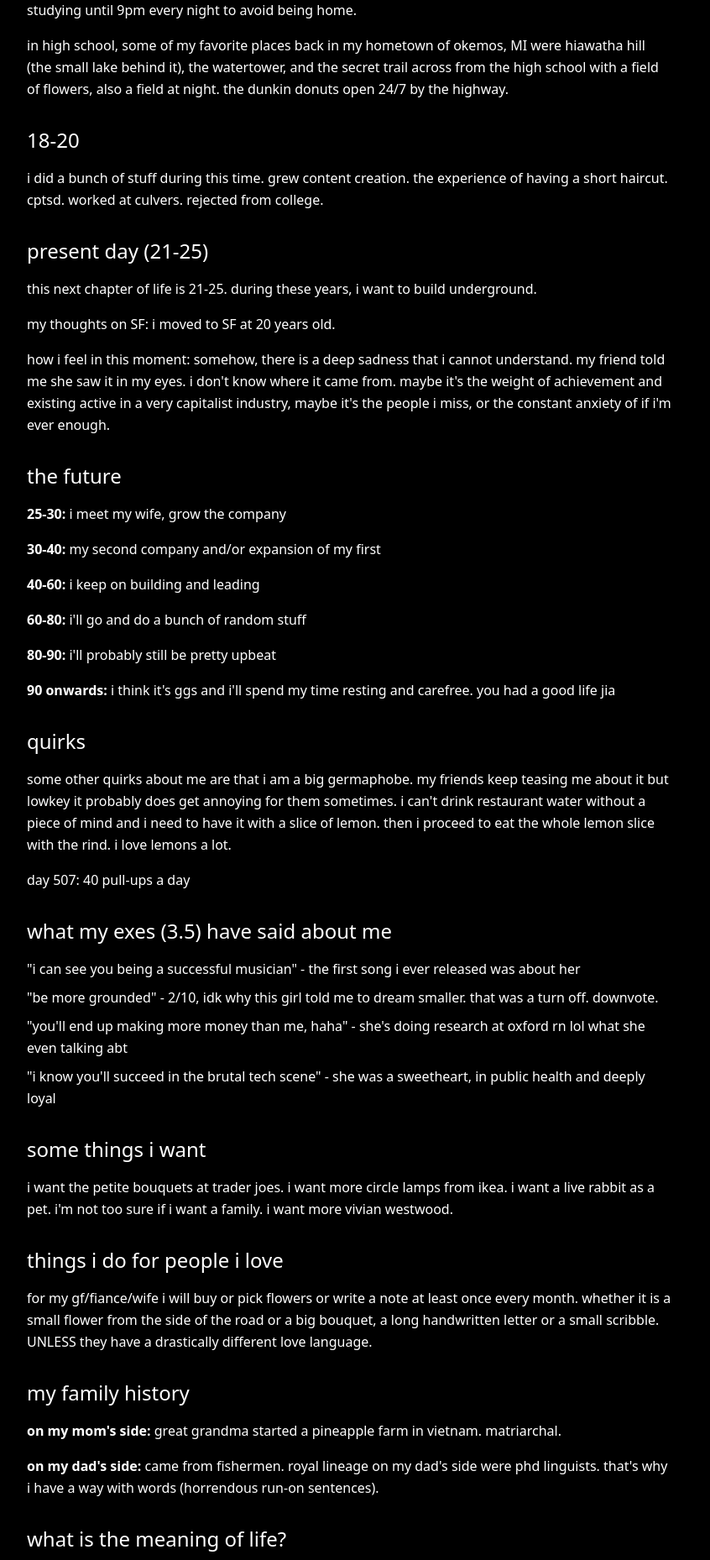
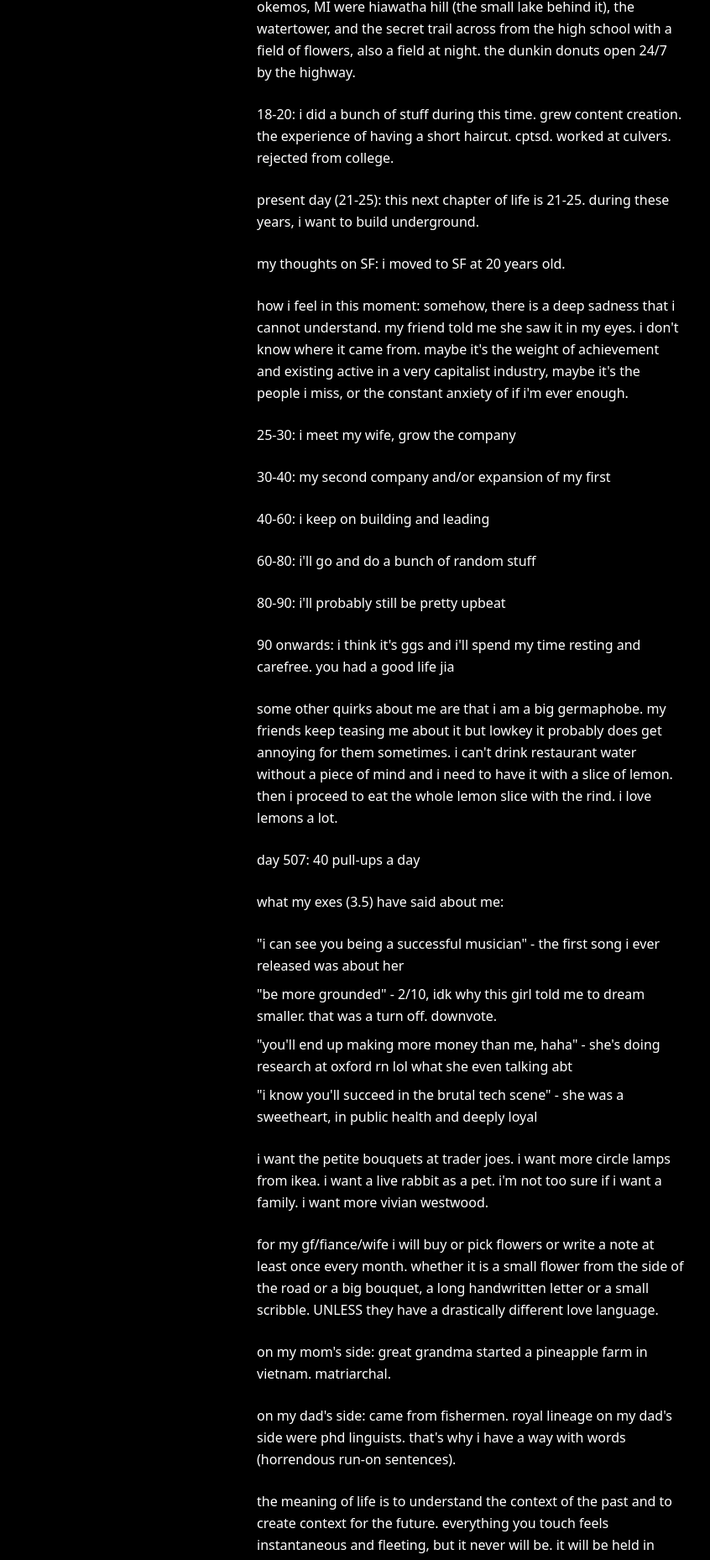
Before and after one commit to audgeviolin07/jiasimple, a Next.js app: page /about in a window 1280 px wide. Shown: the part 839-2697 px from the top of the page at 84% size, without its empty margins (224-1070 px from the left). Built offline with nearby package versions, Linux system fonts and the light colour scheme.

Commit message:
fixing alignment for about page

```diff
--- a/src/app/about/page.tsx
+++ b/src/app/about/page.tsx
@@ -15,135 +15,72 @@ export default function About() {
         <Link href="/writing" className="hover:opacity-80">writing</Link>
       </nav>
 
-      <div className="relative z-10 min-h-screen p-8 md:p-16 lg:p-24">
-        <div className="max-w-3xl mx-auto pt-8">
-          <div className="text-white text-base leading-relaxed space-y-8">
-            <Image src="/jiamelong.png" alt="Jia" width={250} height={250} className="rounded-lg mb-4" />
-            <h1 className="text-2xl md:text-3xl">who i am</h1>
+      <div className="relative z-10 flex items-start justify-center min-h-screen p-8 md:p-16 lg:p-24 pt-24 md:pt-32">
+        <div className="flex flex-col md:flex-row items-center md:items-start justify-center gap-8 md:gap-10 max-w-4xl w-full p-8 md:p-12">
+          <div className="flex flex-col items-center flex-shrink-0 w-[250px]">
+            <Image src="/jiamelong.png" alt="Jia" width={250} height={250} className="rounded-lg" />
+          </div>
 
-          <section className="space-y-4">
-            <h2 className="text-xl md:text-2xl">my entire life story</h2>
+          <div className="text-white text-base max-w-lg leading-relaxed space-y-6">
 
-            <p>
-              since i was young, i couldn&apos;t keep my hands still.
-            </p>
+            <p>since i was young, i couldn&apos;t keep my hands still.</p>
 
-            <p>
-              my earliest recollection of life was in preschool, counting beads with an abacus. there was a snack drawer with saltine crackers and cheddar cheese. i remember reading this book about sticky gum. from then on i read all the books and that started my journey of becoming an avid reader.
-            </p>
+            <p>my earliest recollection of life was in preschool, counting beads with an abacus. there was a snack drawer with saltine crackers and cheddar cheese. i remember reading this book about sticky gum. from then on i read all the books and that started my journey of becoming an avid reader.</p>
 
-            <p>
-              i then moved to taiwan at age 5. and came back at 9.
-            </p>
+            <p>i then moved to taiwan at age 5. and came back at 9.</p>
 
-            <p>
-              the dreams (ones i had when asleep, subconscious) i had at this point were adventurous. i remember stealing snacks and candy in my dream.
-            </p>
+            <p>the dreams (ones i had when asleep, subconscious) i had at this point were adventurous. i remember stealing snacks and candy in my dream.</p>
 
-            <p>
-              in elementary school, i was imaginative and made up detailed scenarios at recess, drew comics and pretended i was a dragon. also a detailed 32 page story based off cat warriors that i co-wrote with two friends and a giant google slide doc where i invited all my friends to make their houses. i tried to do a youtube channel many times.
-            </p>
+            <p>in elementary school, i was imaginative and made up detailed scenarios at recess, drew comics and pretended i was a dragon. also a detailed 32 page story based off cat warriors that i co-wrote with two friends and a giant google slide doc where i invited all my friends to make their houses. i tried to do a youtube channel many times.</p>
 
-            <p>
-              something my mother told me at 16 changed the way i saw life. it was far from what anyone should say, and i&apos;ve viewed myself differently since then. i then spent all my time in the school cafeteria studying until 9pm every night to avoid being home.
-            </p>
+            <p>something my mother told me at 16 changed the way i saw life. it was far from what anyone should say, and i&apos;ve viewed myself differently since then. i then spent all my time in the school cafeteria studying until 9pm every night to avoid being home.</p>
 
-            <p>
-              in high school, some of my favorite places back in my hometown of okemos, MI were hiawatha hill (the small lake behind it), the watertower, and the secret trail across from the high school with a field of flowers, also a field at night. the dunkin donuts open 24/7 by the highway.
-            </p>
-          </section>
+            <p>in high school, some of my favorite places back in my hometown of okemos, MI were hiawatha hill (the small lake behind it), the watertower, and the secret trail across from the high school with a field of flowers, also a field at night. the dunkin donuts open 24/7 by the highway.</p>
 
-          <section className="space-y-4">
-            <h2 className="text-xl md:text-2xl">18-20</h2>
-            <p>
-              i did a bunch of stuff during this time. grew content creation. the experience of having a short haircut. cptsd. worked at culvers. rejected from college.
-            </p>
-          </section>
+            <p>18-20: i did a bunch of stuff during this time. grew content creation. the experience of having a short haircut. cptsd. worked at culvers. rejected from college.</p>
 
-          <section className="space-y-4">
-            <h2 className="text-xl md:text-2xl">present day (21-25)</h2>
-            <p>
-              this next chapter of life is 21-25. during these years, i want to build underground.
-            </p>
-            <p>
-              my thoughts on SF: i moved to SF at 20 years old.
-            </p>
-            <p>
-              how i feel in this moment: somehow, there is a deep sadness that i cannot understand. my friend told me she saw it in my eyes. i don&apos;t know where it came from. maybe it&apos;s the weight of achievement and existing active in a very capitalist industry, maybe it&apos;s the people i miss, or the constant anxiety of if i&apos;m ever enough.
-            </p>
-          </section>
+            <p>present day (21-25): this next chapter of life is 21-25. during these years, i want to build underground.</p>
 
-          <section className="space-y-4">
-            <h2 className="text-xl md:text-2xl">the future</h2>
-            <p><strong>25-30:</strong> i meet my wife, grow the company</p>
-            <p><strong>30-40:</strong> my second company and/or expansion of my first</p>
-            <p><strong>40-60:</strong> i keep on building and leading</p>
-            <p><strong>60-80:</strong> i&apos;ll go and do a bunch of random stuff</p>
-            <p><strong>80-90:</strong> i&apos;ll probably still be pretty upbeat</p>
-            <p><strong>90 onwards:</strong> i think it&apos;s ggs and i&apos;ll spend my time resting and carefree. you had a good life jia</p>
-          </section>
+            <p>my thoughts on SF: i moved to SF at 20 years old.</p>
 
-          <section className="space-y-4">
-            <h2 className="text-xl md:text-2xl">quirks</h2>
-            <p>
-              some other quirks about me are that i am a big germaphobe. my friends keep teasing me about it but lowkey it probably does get annoying for them sometimes. i can&apos;t drink restaurant water without a piece of mind and i need to have it with a slice of lemon. then i proceed to eat the whole lemon slice with the rind. i love lemons a lot.
-            </p>
-            <p>
-              day 507: 40 pull-ups a day
-            </p>
-          </section>
+            <p>how i feel in this moment: somehow, there is a deep sadness that i cannot understand. my friend told me she saw it in my eyes. i don&apos;t know where it came from. maybe it&apos;s the weight of achievement and existing active in a very capitalist industry, maybe it&apos;s the people i miss, or the constant anxiety of if i&apos;m ever enough.</p>
 
-          <section className="space-y-4">
-            <h2 className="text-xl md:text-2xl">what my exes (3.5) have said about me</h2>
+            <p>25-30: i meet my wife, grow the company</p>
+            <p>30-40: my second company and/or expansion of my first</p>
+            <p>40-60: i keep on building and leading</p>
+            <p>60-80: i&apos;ll go and do a bunch of random stuff</p>
+            <p>80-90: i&apos;ll probably still be pretty upbeat</p>
+            <p>90 onwards: i think it&apos;s ggs and i&apos;ll spend my time resting and carefree. you had a good life jia</p>
+
+            <p>some other quirks about me are that i am a big germaphobe. my friends keep teasing me about it but lowkey it probably does get annoying for them sometimes. i can&apos;t drink restaurant water without a piece of mind and i need to have it with a slice of lemon. then i proceed to eat the whole lemon slice with the rind. i love lemons a lot.</p>
+
+            <p>day 507: 40 pull-ups a day</p>
+
+            <p>what my exes (3.5) have said about me:</p>
             <ul className="space-y-2">
               <li>&quot;i can see you being a successful musician&quot; - the first song i ever released was about her</li>
               <li>&quot;be more grounded&quot; - 2/10, idk why this girl told me to dream smaller. that was a turn off. downvote.</li>
               <li>&quot;you&apos;ll end up making more money than me, haha&quot; - she&apos;s doing research at oxford rn lol what she even talking abt</li>
               <li>&quot;i know you&apos;ll succeed in the brutal tech scene&quot; - she was a sweetheart, in public health and deeply loyal</li>
             </ul>
-          </section>
 
-          <section className="space-y-4">
-            <h2 className="text-xl md:text-2xl">some things i want</h2>
-            <p>
-              i want the petite bouquets at trader joes. i want more circle lamps from ikea. i want a live rabbit as a pet. i&apos;m not too sure if i want a family. i want more vivian westwood.
-            </p>
-          </section>
+            <p>i want the petite bouquets at trader joes. i want more circle lamps from ikea. i want a live rabbit as a pet. i&apos;m not too sure if i want a family. i want more vivian westwood.</p>
 
-          <section className="space-y-4">
-            <h2 className="text-xl md:text-2xl">things i do for people i love</h2>
-            <p>
-              for my gf/fiance/wife i will buy or pick flowers or write a note at least once every month. whether it is a small flower from the side of the road or a big bouquet, a long handwritten letter or a small scribble. UNLESS they have a drastically different love language.
-            </p>
-          </section>
+            <p>for my gf/fiance/wife i will buy or pick flowers or write a note at least once every month. whether it is a small flower from the side of the road or a big bouquet, a long handwritten letter or a small scribble. UNLESS they have a drastically different love language.</p>
 
-          <section className="space-y-4">
-            <h2 className="text-xl md:text-2xl">my family history</h2>
-            <p>
-              <strong>on my mom&apos;s side:</strong> great grandma started a pineapple farm in vietnam. matriarchal.
-            </p>
-            <p>
-              <strong>on my dad&apos;s side:</strong> came from fishermen. royal lineage on my dad&apos;s side were phd linguists. that&apos;s why i have a way with words (horrendous run-on sentences).
-            </p>
-          </section>
+            <p>on my mom&apos;s side: great grandma started a pineapple farm in vietnam. matriarchal.</p>
+            <p>on my dad&apos;s side: came from fishermen. royal lineage on my dad&apos;s side were phd linguists. that&apos;s why i have a way with words (horrendous run-on sentences).</p>
 
-          <section className="space-y-4">
-            <h2 className="text-xl md:text-2xl">what is the meaning of life?</h2>
-            <p>
-              the meaning of life is to understand the context of the past and to create context for the future. everything you touch feels instantaneous and fleeting, but it never will be. it will be held in space. every memory is never forgotten by time. if you had fallen in a forest and then died the universe would hear you and that moment is stored somewhere no one can see or comprehend. everything compounds and will be compounded to the future. any moment of joy you create for yourself ancestors had created to make it easier for you to create it now. someone had brought a bowl of rice to your great grandma and she smiled and with that smile she had the confidence to face the obstacles she had back then and the reason you&apos;re smiling now. let yourself be happy and let yourself be sad let yourself be angry shoot for your goals and push yourself to challenges.
-            </p>
-          </section>
+            <p>the meaning of life is to understand the context of the past and to create context for the future. everything you touch feels instantaneous and fleeting, but it never will be. it will be held in space. every memory is never forgotten by time. if you had fallen in a forest and then died the universe would hear you and that moment is stored somewhere no one can see or comprehend. everything compounds and will be compounded to the future. any moment of joy you create for yourself ancestors had created to make it easier for you to create it now. someone had brought a bowl of rice to your great grandma and she smiled and with that smile she had the confidence to face the obstacles she had back then and the reason you&apos;re smiling now. let yourself be happy and let yourself be sad let yourself be angry shoot for your goals and push yourself to challenges.</p>
 
-          <section className="space-y-4">
-            <h2 className="text-xl md:text-2xl">mottos</h2>
-            <p><strong>act like a person</strong></p>
-            <ul className="space-y-2 ml-4">
+            <p>act like a person:</p>
+            <ul className="space-y-2">
               <li>A. beyond all these paragraphs, life is simple. remind yourself you are an animal. drink water, eat healthy, go to gym, talk to others.</li>
               <li>B. inputs and outputs - similar to coding and physics just look at what you are given and what you want out and search your brain for the equation and then execute</li>
               <li>C. do the bare minimum to keep going. something i learned from a friend in college. make things as easy as possible to do. outfit, tasks.</li>
             </ul>
-            <p><strong>positive sum</strong></p>
-          </section>
+
+            <p>positive sum</p>
           </div>
         </div>
       </div>
--- a/src/app/friends/page.tsx
+++ b/src/app/friends/page.tsx
@@ -15,9 +15,11 @@ export default function Friends() {
         <Link href="/writing" className="hover:opacity-80">writing</Link>
       </nav>
 
-      <div className="relative z-10 min-h-screen p-8 md:p-16 lg:p-24 max-w-3xl mx-auto">
-        <div className="text-white text-base leading-relaxed space-y-8">
-          <h1 className="text-2xl md:text-3xl">friends</h1>
+      <div className="relative z-10 flex items-start justify-center min-h-screen p-8 md:p-16 lg:p-24">
+        <div className="flex flex-col md:flex-row items-center md:items-start justify-center gap-8 md:gap-10 max-w-4xl w-full p-8 md:p-12">
+          <div className="hidden md:block w-[250px] flex-shrink-0"></div>
+
+          <div className="text-white text-base max-w-lg leading-relaxed space-y-6">
             <ul className="space-y-2">
               <li>aawarty</li>
               <li>mohammad</li>
@@ -30,5 +32,6 @@ export default function Friends() {
           </div>
         </div>
       </div>
+    </div>
   );
 }
--- a/src/app/writing/page.tsx
+++ b/src/app/writing/page.tsx
@@ -15,10 +15,13 @@ export default function Writing() {
         <Link href="/writing" className="hover:opacity-80">writing</Link>
       </nav>
 
-      <div className="relative z-10 min-h-screen p-8 md:p-16 lg:p-24 max-w-3xl mx-auto">
-        <div className="text-white text-sm md:text-base leading-relaxed space-y-8">
-          <h1 className="text-2xl md:text-3xl">writing</h1>
-          <p>coming soon</p>
+      <div className="relative z-10 flex items-start justify-center min-h-screen p-8 md:p-16 lg:p-24">
+        <div className="flex flex-col md:flex-row items-center md:items-start justify-center gap-8 md:gap-10 max-w-4xl w-full p-8 md:p-12">
+          <div className="hidden md:block w-[250px] flex-shrink-0"></div>
+
+          <div className="text-white text-base max-w-lg leading-relaxed space-y-6">
+            <p>coming soon</p>
+          </div>
         </div>
       </div>
     </div>
```
Lines whose indentation alone changed are shown as unchanged.
